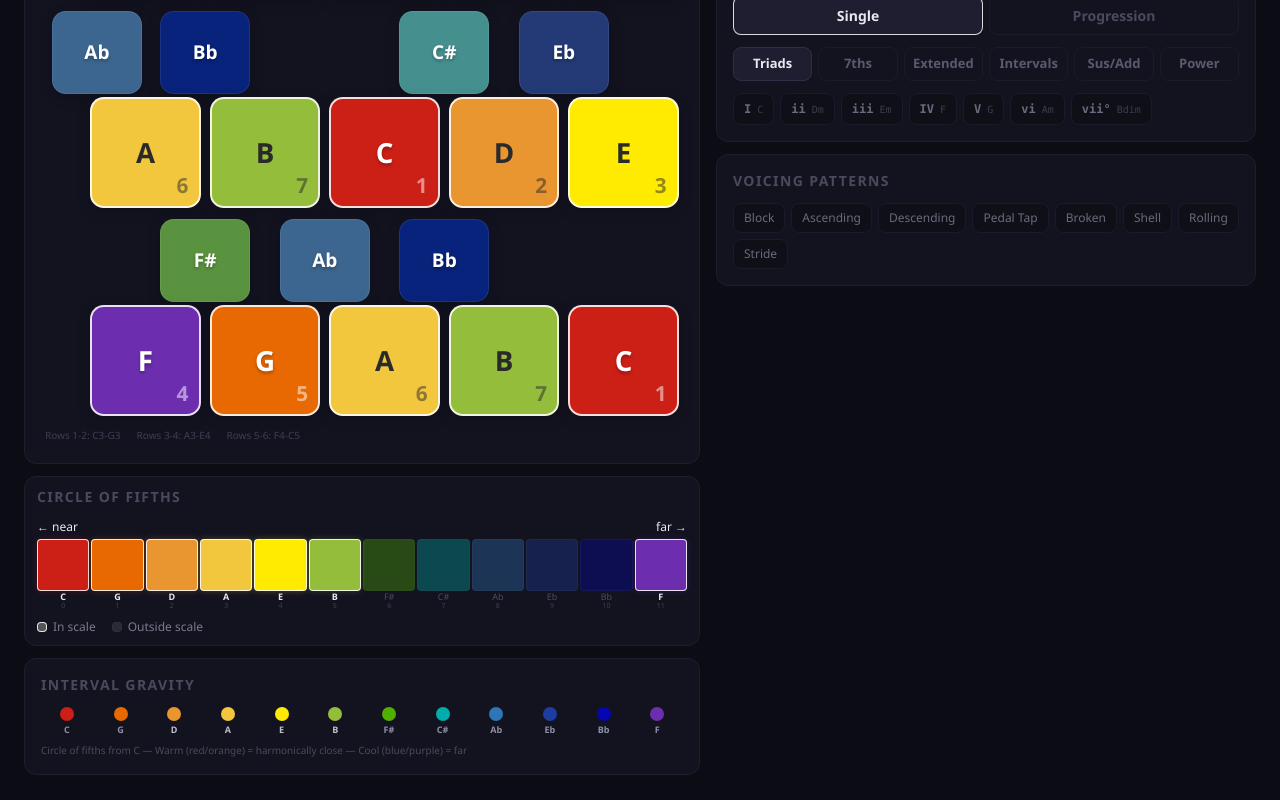
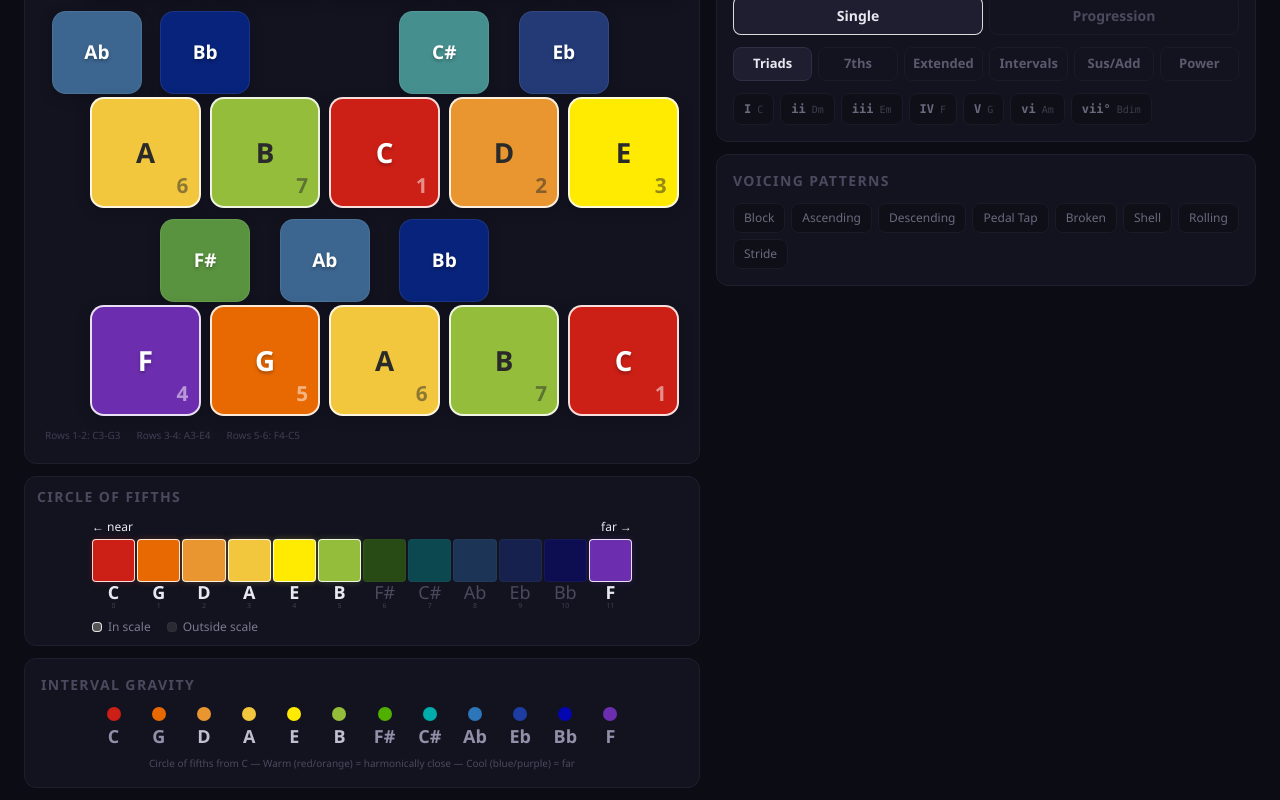
Before and after one commit to swaylenhayes/chord-explorer-easyplay, a React (Vite) app: page / in a window 1280 px wide. Shown: the part 376-1176 px from the top of the page. Built offline with nearby package versions, Linux system fonts and the light colour scheme.

Commit message:
fix(layout): cap spectrum + legend content at 540px centered, bump note labels to 18px

```diff
--- a/src/components/CircleOfFifthsSpectrum.tsx
+++ b/src/components/CircleOfFifthsSpectrum.tsx
@@ -19,6 +19,7 @@ export default function CircleOfFifthsSpectrum({ selectedKey, scaleNotes }: Circ
         CIRCLE OF FIFTHS
       </div>
 
+      <div style={{ maxWidth: 540, margin: '0 auto' }}>
         {/* Near / Far labels */}
         <div className="flex justify-between mb-1">
           <span className="text-xs font-medium" style={{ color: '#E8E8F0' }}>
@@ -29,7 +30,7 @@ export default function CircleOfFifthsSpectrum({ selectedKey, scaleNotes }: Circ
           </span>
         </div>
 
-      {/* Spectrum row — fills container */}
+        {/* Spectrum row */}
         <div className="flex gap-0.5">
           {ordered.map((note, i) => {
             const bg = getTemperatureColor(note, selectedKey);
@@ -41,7 +42,6 @@ export default function CircleOfFifthsSpectrum({ selectedKey, scaleNotes }: Circ
                 className="flex-1 flex flex-col items-center"
                 style={{ gap: 1 }}
               >
-              {/* Color chip — fills column width */}
                 <div
                   className="rounded w-full"
                   style={{
@@ -54,10 +54,9 @@ export default function CircleOfFifthsSpectrum({ selectedKey, scaleNotes }: Circ
                     boxShadow: inScale ? `0 0 6px ${bg}44` : 'none',
                   }}
                 />
-              {/* Note name */}
                 <span
                   style={{
-                  fontSize: 9,
+                    fontSize: 18,
                     fontWeight: inScale ? 700 : 400,
                     color: inScale ? '#E8E8F0' : '#4A4A5E',
                     lineHeight: 1,
@@ -65,7 +64,6 @@ export default function CircleOfFifthsSpectrum({ selectedKey, scaleNotes }: Circ
                 >
                   {note}
                 </span>
-              {/* Fifths distance */}
                 <span style={{ fontSize: 7, color: '#3E3E52', lineHeight: 1 }}>
                   {i}
                 </span>
@@ -74,7 +72,7 @@ export default function CircleOfFifthsSpectrum({ selectedKey, scaleNotes }: Circ
           })}
         </div>
 
-      {/* Scale legend — left-aligned, text matches note names */}
+        {/* Scale legend */}
         <div className="flex gap-4 mt-2.5">
           <div className="flex items-center gap-1.5">
             <div
@@ -103,5 +101,6 @@ export default function CircleOfFifthsSpectrum({ selectedKey, scaleNotes }: Circ
           </div>
         </div>
       </div>
+    </div>
   );
 }
--- a/src/components/Legend.tsx
+++ b/src/components/Legend.tsx
@@ -16,6 +16,7 @@ export default function Legend({ selectedKey }: { selectedKey: NoteName }) {
         INTERVAL GRAVITY
       </div>
 
+      <div style={{ maxWidth: 540, margin: '0 auto' }}>
         <div className="flex gap-0.5">
           {ordered.map(note => {
             const bg = getTemperatureColor(note, selectedKey);
@@ -32,7 +33,7 @@ export default function Legend({ selectedKey }: { selectedKey: NoteName }) {
                 />
                 <span
                   className="font-bold"
-                style={{ fontSize: 9, color: getTemperatureTextColor(note, selectedKey) === '#2A2A2A' ? '#C0C0D0' : '#9090A8' }}
+                  style={{ fontSize: 18, color: getTemperatureTextColor(note, selectedKey) === '#2A2A2A' ? '#C0C0D0' : '#9090A8' }}
                 >
                   {note}
                 </span>
@@ -41,8 +42,9 @@ export default function Legend({ selectedKey }: { selectedKey: NoteName }) {
           })}
         </div>
 
-      <div className="mt-1.5" style={{ fontSize: 10, color: '#4A4A5E' }}>
+        <div className="mt-1.5 text-center" style={{ fontSize: 10, color: '#4A4A5E' }}>
           Circle of fifths from {selectedKey} — Warm (red/orange) = harmonically close — Cool (blue/purple) = far
+        </div>
       </div>
     </div>
   );
```
Lines whose indentation alone changed are shown as unchanged.
